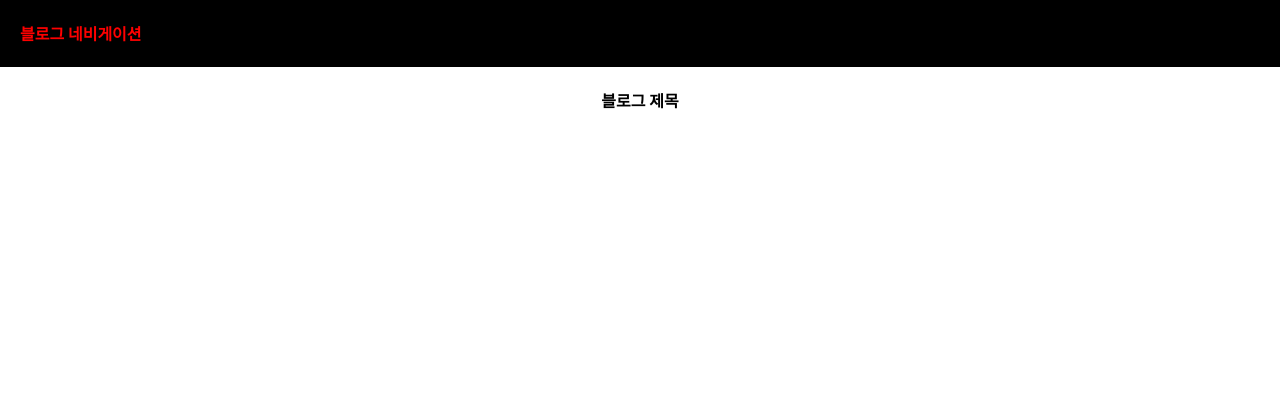
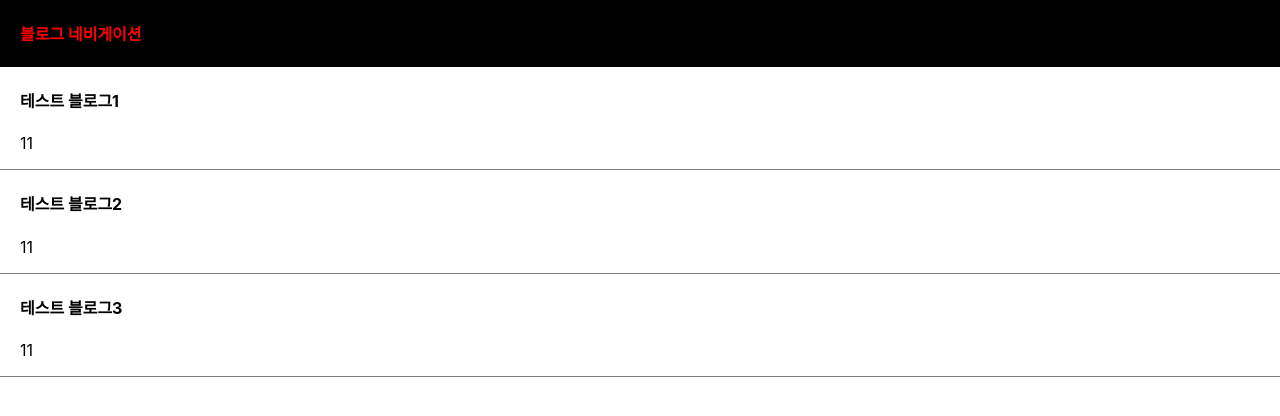
Before and after one commit to kidohy15/react-blog, a React (Create React App) app: page / in a window 1280 px wide. Shown: the top 416 px of the page. Built offline with nearby package versions, Linux system fonts and the light colour scheme.

Commit message:
블로그 리스트 테스트

```diff
--- a/src/App.css
+++ b/src/App.css
@@ -44,3 +44,13 @@
   color: aliceblue;
   padding-left: 20px;
 }
+
+div {
+  box-sizing: border-box;
+}
+
+.list {
+  padding-left: 20px;
+  text-align: left;
+  border-bottom: 1px solid gray;
+}
--- a/src/App.js
+++ b/src/App.js
@@ -1,15 +1,24 @@
 import logo from "./logo.svg";
 import "./App.css";
+import { useState } from "react";
+
+const titleData = ["테스트 블로그1", "테스트 블로그2", "테스트 블로그3"];
 
 function App() {
-  let post = "블로그 제목";
+  const [title, setTitle] = useState(titleData);
+
   return (
     <div className="App">
       <div className="blog-nav">
         {/* 스타일 코드 직접 작성 */}
         <h4 style={{ color: "red", fontSize: "16px" }}>블로그 네비게이션</h4>
       </div>
-      <h4>{post}</h4>
+      {title.map((title, index) => (
+        <div className="list" key={index}>
+          <h4>{title}</h4>
+          <p>11</p>
+        </div>
+      ))}
     </div>
   );
 }
```
